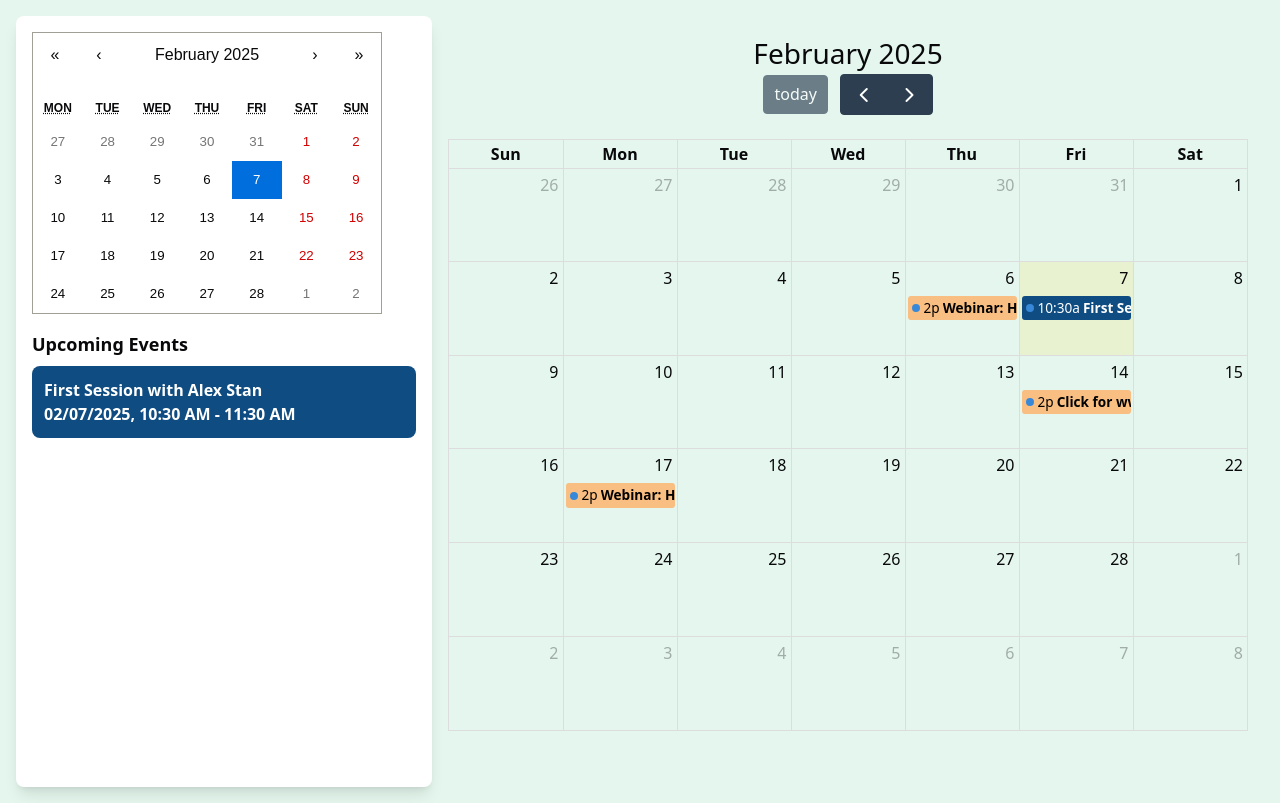
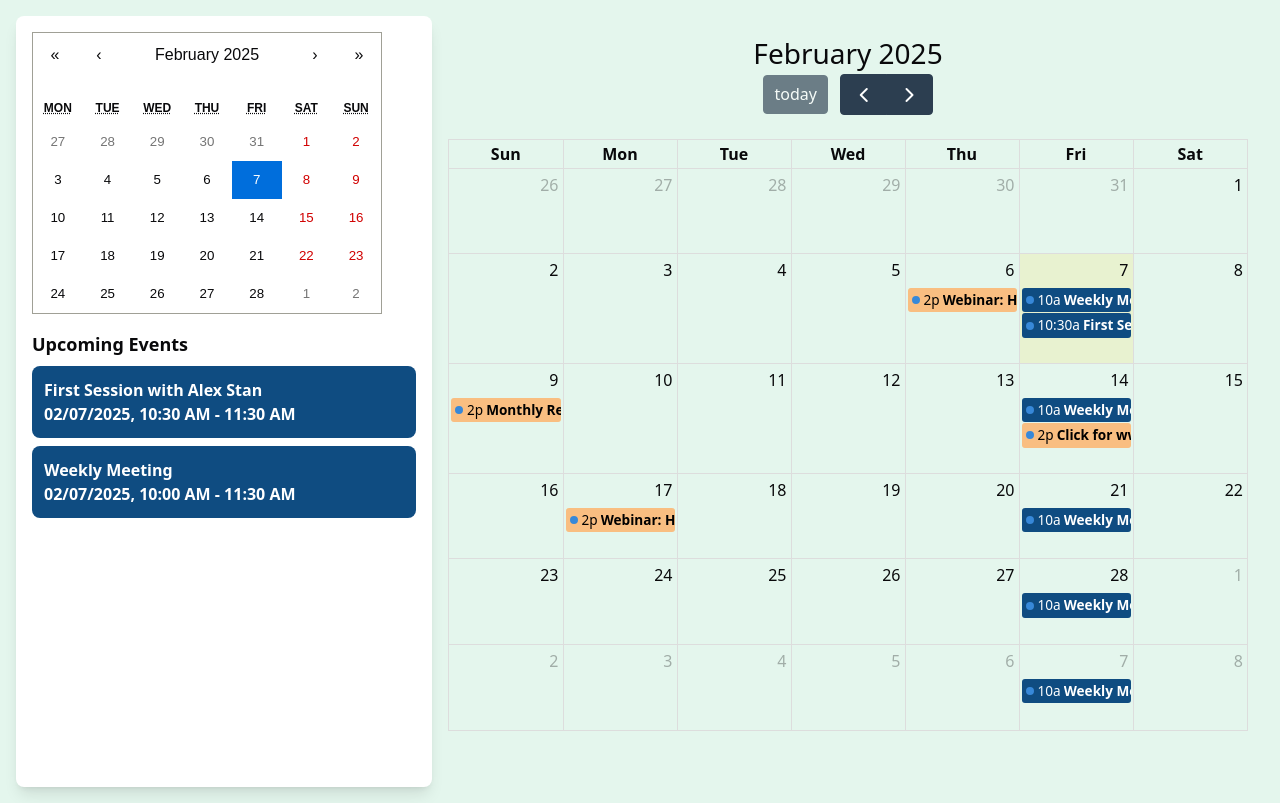
Before and after one commit to quoc127/calender-gg, a React (Vite) app in the folder demo/: page / in a window 1280 px wide. Built offline with nearby package versions, Linux system fonts and the light colour scheme.

Commit message:
recurring events

```diff
--- a/demo/package.json
+++ b/demo/package.json
@@ -23,6 +23,7 @@
     "react-calendar": "^5.1.0",
     "react-dom": "^18.3.1",
     "recharts": "^2.15.0",
+    "rrule": "^2.8.1",
     "tailwind-merge": "^2.6.0",
     "tailwindcss-animate": "^1.0.7"
   },
--- a/demo/src/pages/main.jsx
+++ b/demo/src/pages/main.jsx
@@ -3,6 +3,7 @@ import { MainCalendar } from "@/components/MainCalendar";
 import { MiniCalendar } from "@/components/MiniCalendar";
 import "react-calendar/dist/Calendar.css";
 import { EvenList } from "@/components/EventList";
+import { RRule } from "rrule";
 
 const setEventDate = (dateString, hours, minutes) => {
   const date = new Date(dateString);
@@ -34,7 +35,58 @@ const initialEvents = [
     start: setEventDate("2025-02-14", 14, 0),
     url: "https://www.eventbrite.sg/e/anh-thuc-su-giau-co-69-tphcm-202122032025-tickets-1108945538959?aff=ebdssbdestsearch&keep_tld=1",
   },
+  {
+    title: "Weekly Meeting",
+    start: setEventDate("2025-02-07", 10, 0),
+    end: setEventDate("2025-02-07", 11, 30),
+    type: "appointment",
+    recurrence: {
+      freq: "WEEKLY",
+      interval: 1,
+      count: 5,
+    },
+  },
+  {
+    title: "Monthly Report",
+    start: setEventDate("2025-02-09", 14, 0),
+    end: setEventDate("2025-02-09", 15, 0),
+    type: "event",
+    recurrence: {
+      freq: "MONTHLY",
+      interval: 1,
+      count: 3,
+    },
+  },
 ];
+
+const generateRecurringEvents = (eventList) => {
+  const generatedEvents = [];
+  eventList.forEach((event) => {
+    if (event.recurrence) {
+      const rule = new RRule({
+        freq: RRule[event.recurrence.freq],
+        dtstart: new Date(event.start),
+        interval: event.recurrence.interval || 1,
+        count: event.recurrence.count || null,
+      });
+
+      rule.all().forEach((date) => {
+        generatedEvents.push({
+          ...event,
+          start: date,
+          end: new Date(
+            date.getTime() + (new Date(event.end) - new Date(event.start))
+          ),
+        });
+      });
+    } else {
+      generatedEvents.push(event);
+    }
+  });
+  return generatedEvents;
+};
+
+const finalEvents = generateRecurringEvents(initialEvents);
 
 const CalendarApp = () => {
   const [selectedDate, setSelectedDate] = useState(new Date());
@@ -46,7 +98,7 @@ const CalendarApp = () => {
           start: new Date(event.start),
           end: event.end ? new Date(event.end) : null,
         }))
-      : initialEvents;
+      : generateRecurringEvents(initialEvents);
   });
 
   const formattedDate = selectedDate.toLocaleDateString("en-CA");
@@ -83,10 +135,7 @@ const CalendarApp = () => {
       </div>
 
       <div className="w-full md:w-2/3 p-4 mb-10">
-        <MainCalendar
-          events={events}
-          handleEventDrop={handleEventDrop}
-        />
+        <MainCalendar events={finalEvents} handleEventDrop={handleEventDrop} />
       </div>
     </div>
   );
```
Also changed, not shown: 1 other file (tests, documents, lock files or other folders).
